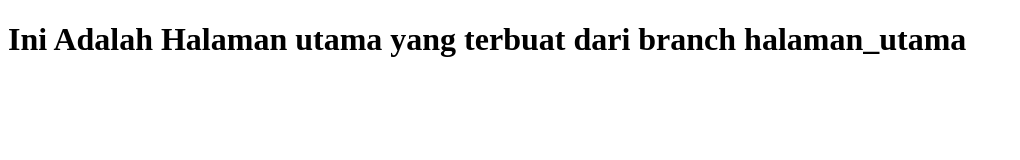
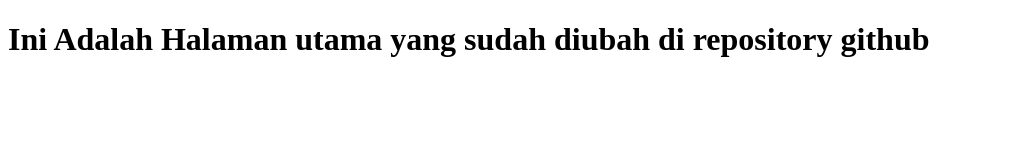
Before and after one commit to mhmdnurfauzan/MyProject, a plain HTML site: page index.html in a window 1280 px wide. Shown: the whole page, without its empty margins (0-1020 px from the left). Drawn offline with Linux system fonts and the light colour scheme.

Commit message:
Update index.html

```diff
--- a/index.html
+++ b/index.html
@@ -6,6 +6,6 @@
     <title>My Project</title>
 </head>
 <body>
-    <h1>Ini Adalah Halaman utama yang terbuat dari branch halaman_utama</h1>
+    <h1>Ini Adalah Halaman utama yang sudah diubah di repository github</h1>
 </body>
 </html>
```
